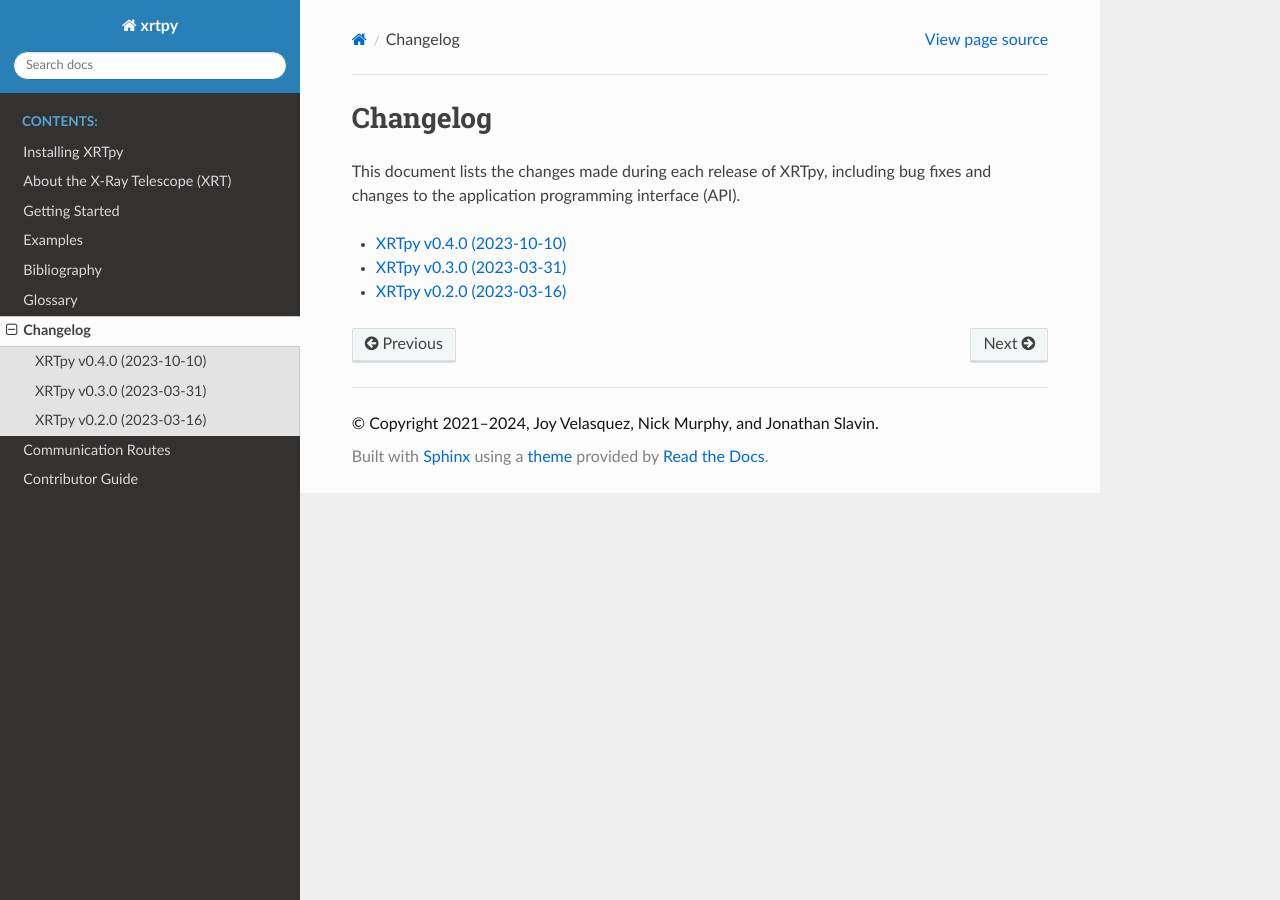
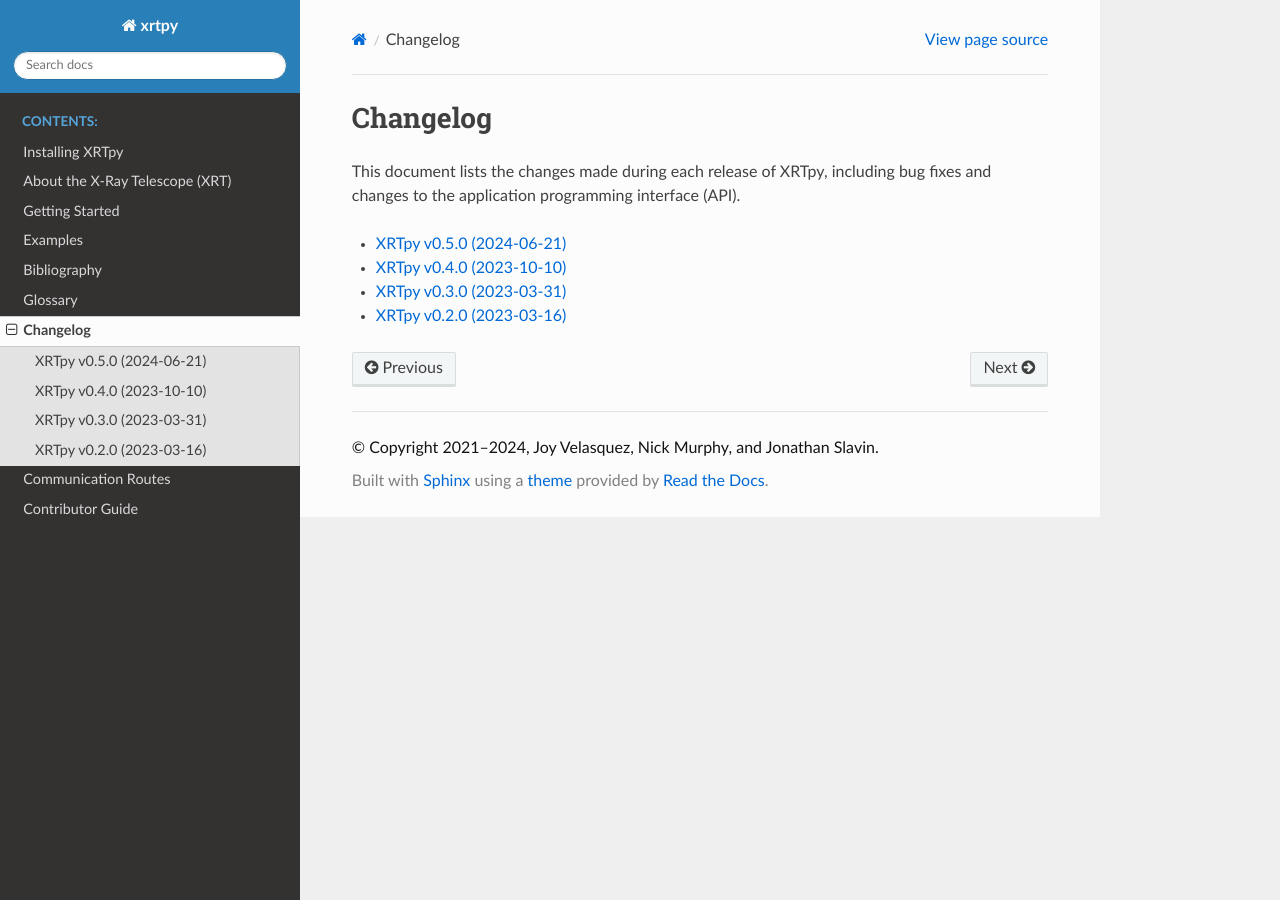
Before and after one commit to HinodeXRT/xrtpy, a Sphinx documentation site: the page built from docs/changelog/index.rst, in a window 1280 px wide. Built offline with Sphinx 7.4.7 and the Read the Docs theme 2.0.0, drawn with Linux system fonts in a browser that asks for light colours; pages that are not in the unit, such as notebooks, are missing from menus.

Commit message:
Adding 0.5.0 to dev in index.rst file

```diff
--- a/docs/changelog/index.rst
+++ b/docs/changelog/index.rst
@@ -12,6 +12,7 @@ including bug fixes and changes to the application programming interface
    :maxdepth: 1
 
    dev
+   0.5.0
    0.4.0
    0.3.0
    0.2.0
```
